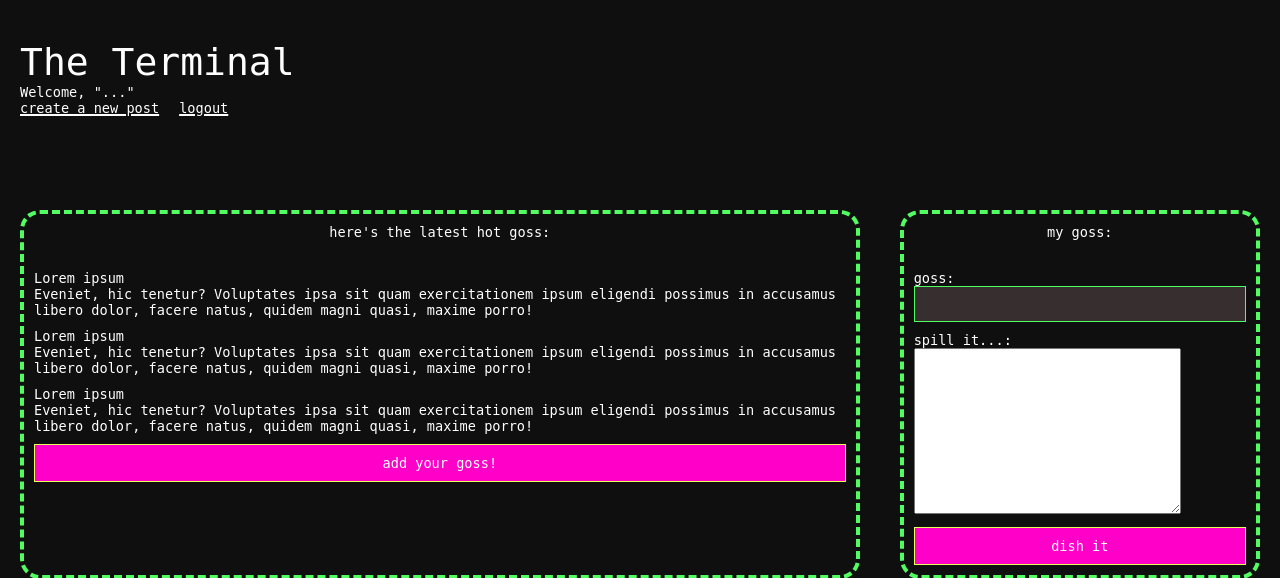
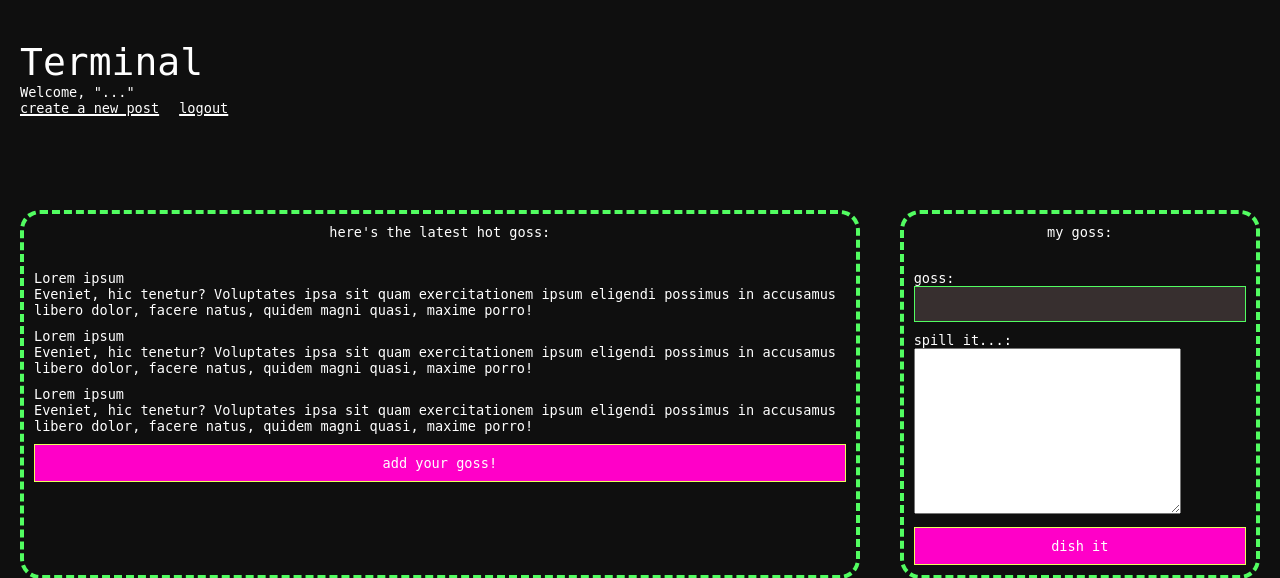
Before and after one commit to gabbe-grodin/group_project_gossip_terminal, a Flask app: page /user/1/dashboard in a window 1280 px wide. Shown: the top 578 px of the page. Run offline with Flask 3, Linux system fonts and the light colour scheme; data that the repository does not hold is empty.

Commit message:
removed the from h1 in dash.html

```diff
--- a/flask_app/config/mysqlconnection.py
+++ b/flask_app/config/mysqlconnection.py
@@ -3,7 +3,7 @@ class MySQLConnection:
     def __init__(self, db):
         connection = pymysql.connect(host = 'localhost',
                                     user = 'root', # change the user and password as needed
-                                    password = 'password',
+                                    password = 'ihaveboundaries',
                                     db = db,
                                     charset = 'utf8mb4',
                                     cursorclass = pymysql.cursors.DictCursor,
--- a/flask_app/templates/dash.html
+++ b/flask_app/templates/dash.html
@@ -11,8 +11,7 @@
     <!-- HEADER START -->
 
     <header>
-        <!-- <object data="/flask_app/static/images/svg/logo.svg" type=""></object> -->
-        <h1>The Terminal</h1>
+        <h1>Terminal</h1>
         <h2>Welcome, "{{ session['first_name'] }}..."</h2>
         <nav class="upper flx gap-2 mb italic">
             <span>
```
